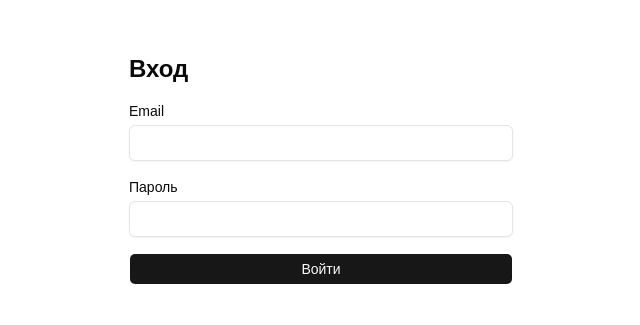
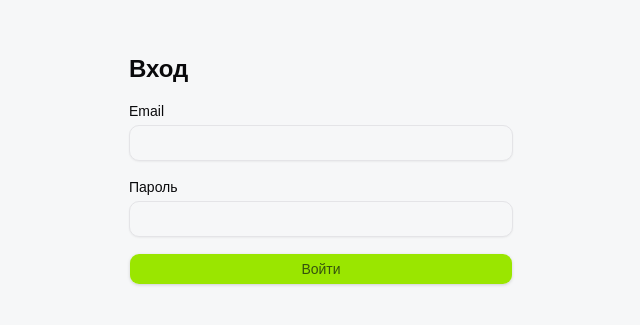
Before and after one commit to Ko1iya/tracker, a React (Vite) app: page /login in a window 1280 px wide. Shown: the part 231-556 px from the top of the page, without its empty margins (319-959 px from the left). Built offline with nearby package versions, Linux system fonts and the light colour scheme.

Commit message:
Поправил общий стиль и добавил переключение темы

```diff
--- a/index.html
+++ b/index.html
@@ -5,6 +5,18 @@
     <link rel="icon" type="image/svg+xml" href="/favicon.svg" />
     <meta name="viewport" content="width=device-width, initial-scale=1.0" />
     <title>Tracker — AI Budget App</title>
+    <!-- Применяем сохранённую тему до загрузки React, чтобы не мелькала
+         светлая тема при тёмной (FOUC). Логика дублирует features/theme. -->
+    <script>
+      (function () {
+        var t = localStorage.getItem("tracker-theme") || "system"
+        var dark =
+          t === "dark" ||
+          (t === "system" &&
+            window.matchMedia("(prefers-color-scheme: dark)").matches)
+        document.documentElement.classList.toggle("dark", dark)
+      })()
+    </script>
   </head>
   <body>
     <div id="root"></div>
--- a/src/components/ui/button.tsx
+++ b/src/components/ui/button.tsx
@@ -9,11 +9,12 @@ const buttonVariants = cva(
   {
     variants: {
       variant: {
-        default: "bg-primary text-primary-foreground [a]:hover:bg-primary/80",
+        default:
+          "bg-primary text-primary-foreground shadow-sm hover:shadow-md [a]:hover:bg-primary/80",
         outline:
-          "border-border bg-background hover:bg-muted hover:text-foreground aria-expanded:bg-muted aria-expanded:text-foreground dark:border-input dark:bg-input/30 dark:hover:bg-input/50",
+          "border-border bg-background shadow-xs hover:bg-muted hover:text-foreground aria-expanded:bg-muted aria-expanded:text-foreground dark:border-input dark:bg-input/30 dark:hover:bg-input/50",
         secondary:
-          "bg-secondary text-secondary-foreground hover:bg-secondary/80 aria-expanded:bg-secondary aria-expanded:text-secondary-foreground",
+          "bg-secondary text-secondary-foreground shadow-xs hover:bg-secondary/80 aria-expanded:bg-secondary aria-expanded:text-secondary-foreground",
         ghost:
           "hover:bg-muted hover:text-foreground aria-expanded:bg-muted aria-expanded:text-foreground dark:hover:bg-muted/50",
         destructive:
--- /dev/null
+++ b/src/features/theme/theme.ts
@@ -0,0 +1,30 @@
+// Управление цветовой темой приложения: светлая / тёмная / системная.
+// Тема хранится в localStorage и применяется классом .dark на <html>;
+// CSS-переменные для .dark описаны в index.css.
+
+export type Theme = "light" | "dark" | "system"
+
+export const THEME_STORAGE_KEY = "tracker-theme"
+
+// "system" = следовать за настройкой ОС. resolveTheme превращает её в
+// конкретную светлую/тёмную по системному предпочтению (prefers-color-scheme).
+export function resolveTheme(theme: Theme): "light" | "dark" {
+  if (theme === "system") {
+    return window.matchMedia("(prefers-color-scheme: dark)").matches
+      ? "dark"
+      : "light"
+  }
+  return theme
+}
+
+export function getStoredTheme(): Theme {
+  const stored = localStorage.getItem(THEME_STORAGE_KEY)
+  return stored === "light" || stored === "dark" || stored === "system"
+    ? stored
+    : "system"
+}
+
+// Ставит/снимает класс .dark на <html> по итоговой теме.
+export function applyTheme(theme: Theme): void {
+  document.documentElement.classList.toggle("dark", resolveTheme(theme) === "dark")
+}
--- /dev/null
+++ b/src/features/theme/useTheme.ts
@@ -0,0 +1,29 @@
+import { useCallback, useEffect, useState } from "react"
+import {
+  applyTheme,
+  getStoredTheme,
+  THEME_STORAGE_KEY,
+  type Theme,
+} from "./theme"
+
+// Хук управления темой: текущее значение + setter.
+// Пока выбран режим "system", слушает смену темы в ОС и переключается на лету.
+export function useTheme() {
+  const [theme, setThemeState] = useState<Theme>(getStoredTheme)
+
+  const setTheme = useCallback((next: Theme) => {
+    localStorage.setItem(THEME_STORAGE_KEY, next)
+    applyTheme(next)
+    setThemeState(next)
+  }, [])
+
+  useEffect(() => {
+    if (theme !== "system") return
+    const media = window.matchMedia("(prefers-color-scheme: dark)")
+    const onChange = () => applyTheme("system")
+    media.addEventListener("change", onChange)
+    return () => media.removeEventListener("change", onChange)
+  }, [theme])
+
+  return { theme, setTheme }
+}
--- a/src/index.css
+++ b/src/index.css
@@ -6,38 +6,38 @@
 @custom-variant dark (&:is(.dark *));
 
 :root {
-  --background: oklch(1 0 0);
-  --foreground: oklch(0.145 0 0);
+  --background: oklch(0.975 0.002 286.32);
+  --foreground: oklch(0.141 0.005 285.823);
   --card: oklch(1 0 0);
-  --card-foreground: oklch(0.145 0 0);
+  --card-foreground: oklch(0.141 0.005 285.823);
   --popover: oklch(1 0 0);
-  --popover-foreground: oklch(0.145 0 0);
-  --primary: oklch(0.205 0 0);
-  --primary-foreground: oklch(0.985 0 0);
-  --secondary: oklch(0.97 0 0);
-  --secondary-foreground: oklch(0.205 0 0);
-  --muted: oklch(0.97 0 0);
-  --muted-foreground: oklch(0.556 0 0);
-  --accent: oklch(0.97 0 0);
-  --accent-foreground: oklch(0.205 0 0);
+  --popover-foreground: oklch(0.141 0.005 285.823);
+  --primary: oklch(0.841 0.238 128.85);
+  --primary-foreground: oklch(0.405 0.101 131.063);
+  --secondary: oklch(0.967 0.001 286.375);
+  --secondary-foreground: oklch(0.21 0.006 285.885);
+  --muted: oklch(0.967 0.001 286.375);
+  --muted-foreground: oklch(0.552 0.016 285.938);
+  --accent: oklch(0.967 0.001 286.375);
+  --accent-foreground: oklch(0.21 0.006 285.885);
   --destructive: oklch(0.577 0.245 27.325);
-  --border: oklch(0.922 0 0);
-  --input: oklch(0.922 0 0);
-  --ring: oklch(0.708 0 0);
-  --chart-1: oklch(0.87 0 0);
-  --chart-2: oklch(0.556 0 0);
-  --chart-3: oklch(0.439 0 0);
-  --chart-4: oklch(0.371 0 0);
-  --chart-5: oklch(0.269 0 0);
-  --radius: 0.375rem;
+  --border: oklch(0.92 0.004 286.32);
+  --input: oklch(0.92 0.004 286.32);
+  --ring: oklch(0.705 0.015 286.067);
+  --chart-1: oklch(0.837 0.128 66.29);
+  --chart-2: oklch(0.705 0.213 47.604);
+  --chart-3: oklch(0.646 0.222 41.116);
+  --chart-4: oklch(0.553 0.195 38.402);
+  --chart-5: oklch(0.47 0.157 37.304);
+  --radius: 0.625rem;
   --sidebar: oklch(0.985 0 0);
-  --sidebar-foreground: oklch(0.145 0 0);
-  --sidebar-primary: oklch(0.205 0 0);
-  --sidebar-primary-foreground: oklch(0.985 0 0);
-  --sidebar-accent: oklch(0.97 0 0);
-  --sidebar-accent-foreground: oklch(0.205 0 0);
-  --sidebar-border: oklch(0.922 0 0);
-  --sidebar-ring: oklch(0.708 0 0);
+  --sidebar-foreground: oklch(0.141 0.005 285.823);
+  --sidebar-primary: oklch(0.648 0.2 131.684);
+  --sidebar-primary-foreground: oklch(0.986 0.031 120.757);
+  --sidebar-accent: oklch(0.967 0.001 286.375);
+  --sidebar-accent-foreground: oklch(0.21 0.006 285.885);
+  --sidebar-border: oklch(0.92 0.004 286.32);
+  --sidebar-ring: oklch(0.705 0.015 286.067);
 }
 
 @theme inline {
@@ -81,40 +81,47 @@
   --radius-2xl: calc(var(--radius) * 1.8);
   --radius-3xl: calc(var(--radius) * 2.2);
   --radius-4xl: calc(var(--radius) * 2.6);
+
+  /* Мягкие тени в тон фону — дают глубину без «грязного» серого ореола.
+     Классы shadow-xs / shadow-sm / shadow-md по всему проекту берут эти значения. */
+  --shadow-xs: 0 1px 2px 0 oklch(0.21 0.006 286 / 0.05);
+  --shadow-sm: 0 1px 3px 0 oklch(0.21 0.006 286 / 0.08), 0 1px 2px -1px oklch(0.21 0.006 286 / 0.06);
+  --shadow-md: 0 4px 10px -2px oklch(0.21 0.006 286 / 0.1), 0 2px 4px -2px oklch(0.21 0.006 286 / 0.06);
+  --shadow-lg: 0 10px 24px -4px oklch(0.21 0.006 286 / 0.12), 0 4px 8px -4px oklch(0.21 0.006 286 / 0.08);
 }
 
 .dark {
-  --background: oklch(0.145 0 0);
+  --background: oklch(0.141 0.005 285.823);
   --foreground: oklch(0.985 0 0);
-  --card: oklch(0.205 0 0);
+  --card: oklch(0.21 0.006 285.885);
   --card-foreground: oklch(0.985 0 0);
-  --popover: oklch(0.205 0 0);
+  --popover: oklch(0.21 0.006 285.885);
   --popover-foreground: oklch(0.985 0 0);
-  --primary: oklch(0.922 0 0);
-  --primary-foreground: oklch(0.205 0 0);
-  --secondary: oklch(0.269 0 0);
+  --primary: oklch(0.768 0.233 130.85);
+  --primary-foreground: oklch(0.405 0.101 131.063);
+  --secondary: oklch(0.274 0.006 286.033);
   --secondary-foreground: oklch(0.985 0 0);
-  --muted: oklch(0.269 0 0);
-  --muted-foreground: oklch(0.708 0 0);
-  --accent: oklch(0.269 0 0);
+  --muted: oklch(0.274 0.006 286.033);
+  --muted-foreground: oklch(0.705 0.015 286.067);
+  --accent: oklch(0.274 0.006 286.033);
   --accent-foreground: oklch(0.985 0 0);
   --destructive: oklch(0.704 0.191 22.216);
   --border: oklch(1 0 0 / 10%);
   --input: oklch(1 0 0 / 15%);
-  --ring: oklch(0.556 0 0);
-  --chart-1: oklch(0.87 0 0);
-  --chart-2: oklch(0.556 0 0);
-  --chart-3: oklch(0.439 0 0);
-  --chart-4: oklch(0.371 0 0);
-  --chart-5: oklch(0.269 0 0);
-  --sidebar: oklch(0.205 0 0);
+  --ring: oklch(0.552 0.016 285.938);
+  --chart-1: oklch(0.837 0.128 66.29);
+  --chart-2: oklch(0.705 0.213 47.604);
+  --chart-3: oklch(0.646 0.222 41.116);
+  --chart-4: oklch(0.553 0.195 38.402);
+  --chart-5: oklch(0.47 0.157 37.304);
+  --sidebar: oklch(0.21 0.006 285.885);
   --sidebar-foreground: oklch(0.985 0 0);
-  --sidebar-primary: oklch(0.488 0.243 264.376);
-  --sidebar-primary-foreground: oklch(0.985 0 0);
-  --sidebar-accent: oklch(0.269 0 0);
+  --sidebar-primary: oklch(0.768 0.233 130.85);
+  --sidebar-primary-foreground: oklch(0.274 0.072 132.109);
+  --sidebar-accent: oklch(0.274 0.006 286.033);
   --sidebar-accent-foreground: oklch(0.985 0 0);
   --sidebar-border: oklch(1 0 0 / 10%);
-  --sidebar-ring: oklch(0.556 0 0);
+  --sidebar-ring: oklch(0.552 0.016 285.938);
 }
 
 @layer base {
--- a/src/pages/HomePage.tsx
+++ b/src/pages/HomePage.tsx
@@ -28,7 +28,7 @@ function HomePage() {
 
   return (
     <section className='mx-auto flex w-full max-w-2xl flex-col gap-6'>
-      <div className='rounded-lg border border-gray-500/30 p-4'>
+      <div className='rounded-xl border bg-card p-5 shadow-sm'>
         <p className='text-sm text-muted-foreground'>Расходы за этот месяц</p>
         <p className='text-3xl font-bold'>{formatCurrency(spent, "RUB")}</p>
       </div>
@@ -52,7 +52,7 @@ function HomePage() {
                     подтвердить категорию, отредактировать и удалить. */}
                 <Link
                   to={`/transactions/${t.id}`}
-                  className='flex items-center justify-between gap-4 rounded-md border border-gray-500/20 px-4 py-3 transition-colors hover:bg-accent'
+                  className='flex items-center justify-between gap-4 rounded-xl border bg-card px-4 py-3 shadow-xs transition-all hover:-translate-y-0.5 hover:border-border hover:shadow-md'
                 >
                   <div className='flex flex-col items-start'>
                     <span className='font-medium'>
--- a/src/pages/SettingsPage.tsx
+++ b/src/pages/SettingsPage.tsx
@@ -1,19 +1,57 @@
 import { Link } from "react-router-dom"
-import { ChevronRight, LogOut, Tags } from "lucide-react"
+import { ChevronRight, LogOut, Monitor, Moon, Sun, Tags } from "lucide-react"
 import { Button } from "@/components/ui/button"
 import { useLogout } from "@/features/auth/hooks"
+import { useTheme } from "@/features/theme/useTheme"
+import type { Theme } from "@/features/theme/theme"
+import { cn } from "@/lib/utils"
+
+const THEME_OPTIONS: { value: Theme; label: string; icon: typeof Sun }[] = [
+  { value: "light", label: "Светлая", icon: Sun },
+  { value: "dark", label: "Тёмная", icon: Moon },
+  { value: "system", label: "Системная", icon: Monitor },
+]
 
 // Страница «Профиль»: настройки приложения + выход из аккаунта.
 // Выход переехал сюда из шапки Layout (на мобиле шапки с навигацией нет).
 function SettingsPage() {
   const logout = useLogout()
+  const { theme, setTheme } = useTheme()
 
   return (
     <section className='mx-auto flex w-full max-w-2xl flex-col gap-6'>
       <h1 className='text-lg font-semibold'>Профиль</h1>
 
+      {/* Оформление: сегментированный переключатель темы */}
+      <div className='rounded-xl border bg-card p-4 shadow-sm'>
+        <p className='mb-3 text-sm font-medium'>Оформление</p>
+        <div className='grid grid-cols-3 gap-1 rounded-lg bg-muted p-1'>
+          {THEME_OPTIONS.map((opt) => {
+            const Icon = opt.icon
+            const active = theme === opt.value
+            return (
+              <button
+                key={opt.value}
+                type='button'
+                onClick={() => setTheme(opt.value)}
+                aria-pressed={active}
+                className={cn(
+                  "flex items-center justify-center gap-1.5 rounded-md px-3 py-2 text-sm font-medium transition-all",
+                  active
+                    ? "bg-card text-foreground shadow-sm"
+                    : "text-muted-foreground hover:text-foreground"
+                )}
+              >
+                <Icon className='h-4 w-4' />
+                {opt.label}
+              </button>
+            )
+          })}
+        </div>
+      </div>
+
       {/* Список настроек: пока единственный пункт — управление категориями */}
-      <ul className='flex flex-col divide-y divide-gray-500/15 rounded-lg border border-gray-500/30'>
+      <ul className='flex flex-col divide-y rounded-xl border bg-card shadow-sm'>
         <li>
           <Link
             to='/categories'
```
Also changed, not shown: 1 other file (tests, documents, lock files or other folders).
